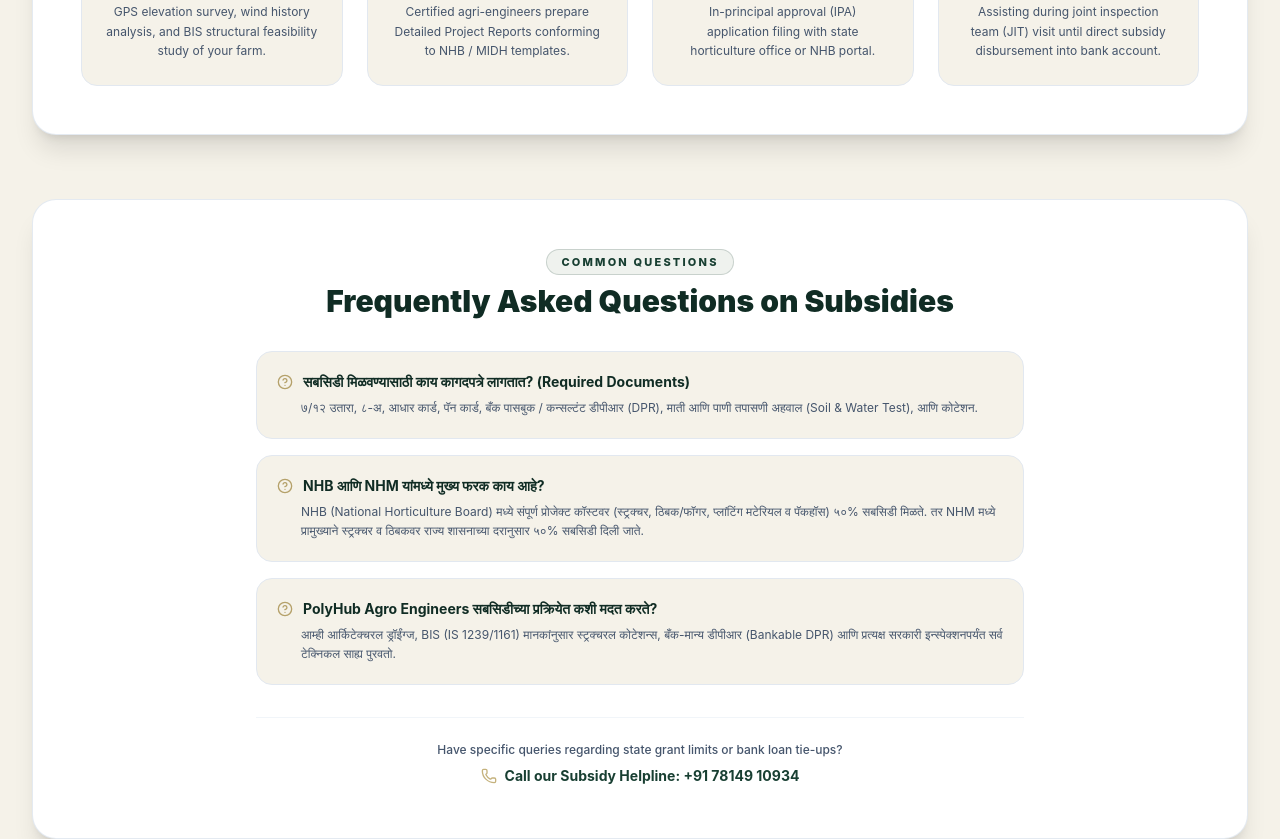
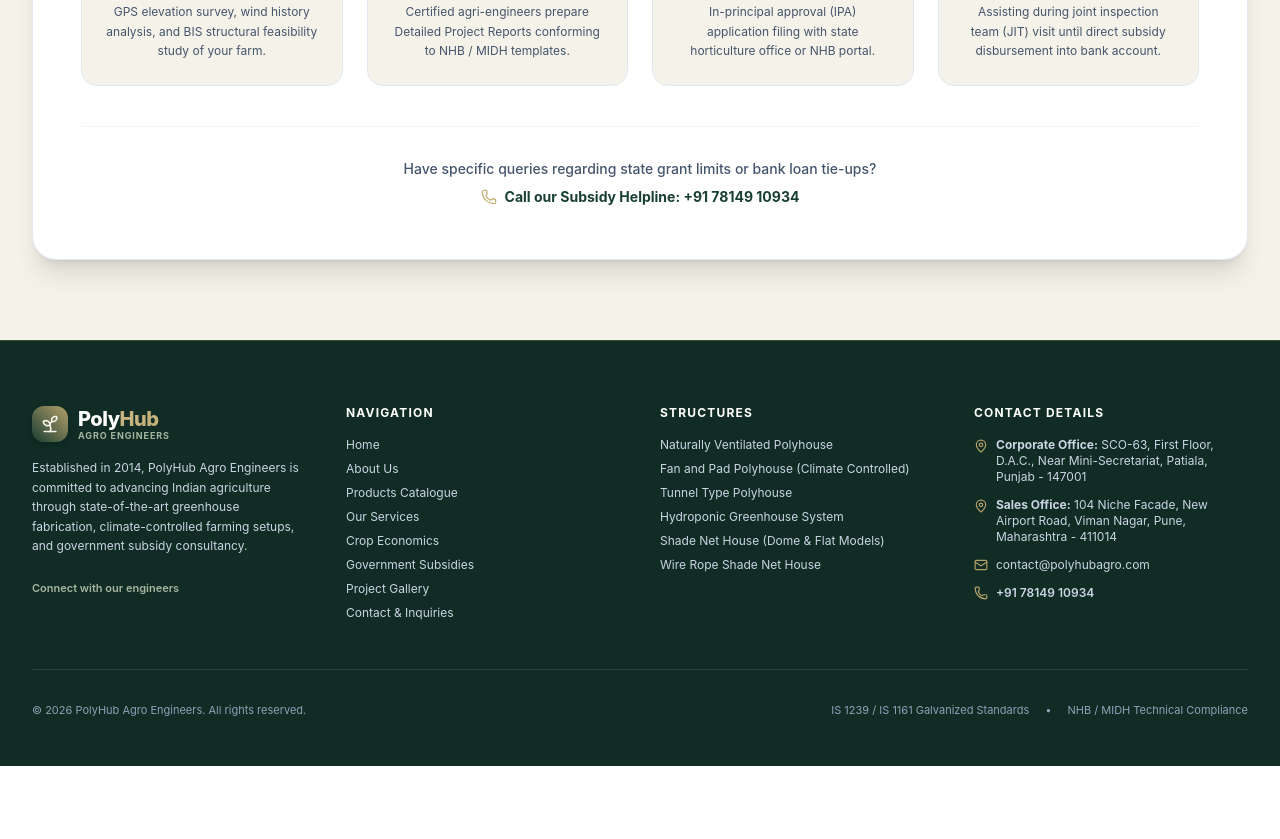
Before and after one commit to dawarepunam/phae-global-website, a Next.js app: page /subsidy in a window 1280 px wide. Shown: the part 2640-3479 px from the top of the page. After the commit the page ends 3406 px from the top, so only its background shows below. Built offline with nearby package versions, Linux system fonts and the light colour scheme.

Commit message:
refactor: remove FAQs section from subsidy page as requested

```diff
--- a/src/app/subsidy/page.tsx
+++ b/src/app/subsidy/page.tsx
@@ -393,7 +393,7 @@ export default function SubsidyPage() {
         </div>
 
         {/* ── STEP-BY-STEP SUBSIDY PROCESS (Turnkey Support) ── */}
-        <div className="bg-white rounded-3xl p-8 sm:p-12 border border-slate-200/90 shadow-xl mb-16">
+        <div className="bg-white rounded-3xl p-8 sm:p-12 border border-slate-200/90 shadow-xl">
           <div className="text-center max-w-2xl mx-auto mb-10">
             <span className="section-label">HOW WE WORK</span>
             <h3 className="text-2xl sm:text-3xl font-black text-[#102C24] mt-2">
@@ -436,34 +436,9 @@ export default function SubsidyPage() {
               </div>
             ))}
           </div>
-        </div>
 
-        {/* ── FREQUENTLY ASKED QUESTIONS (FAQS) ── */}
-        <div className="bg-white rounded-3xl p-8 sm:p-12 border border-slate-200/90 shadow-xl">
-          <div className="max-w-3xl mx-auto">
-            <div className="text-center mb-8">
-              <span className="section-label">COMMON QUESTIONS</span>
-              <h3 className="text-2xl sm:text-3xl font-black text-[#102C24] mt-2">
-                Frequently Asked Questions on Subsidies
-              </h3>
-            </div>
-
-            <div className="space-y-4">
-              {faqs.map((faq, i) => (
-                <div key={i} className="p-5 rounded-2xl bg-[#F5F2E9] border border-slate-200 space-y-1.5">
-                  <div className="flex items-start gap-2.5 text-sm font-bold text-[#102C24]">
-                    <HelpCircle className="w-4 h-4 text-[#B5A16A] shrink-0 mt-0.5" />
-                    <span>{faq.q}</span>
-                  </div>
-                  <p className="text-xs text-slate-600 leading-relaxed pl-6">
-                    {faq.a}
-                  </p>
-                </div>
-              ))}
-            </div>
-
-            <div className="mt-8 text-center pt-6 border-t border-slate-100">
-              <span className="text-xs text-slate-600 block mb-2 font-medium">
+          <div className="mt-10 text-center pt-8 border-t border-slate-100">
+            <span className="text-xs sm:text-sm text-slate-600 block mb-2 font-medium">
               Have specific queries regarding state grant limits or bank loan tie-ups?
             </span>
             <a
@@ -475,7 +450,6 @@ export default function SubsidyPage() {
             </a>
           </div>
         </div>
-        </div>
 
       </div>
     </div>
```
Lines whose indentation alone changed are shown as unchanged.
